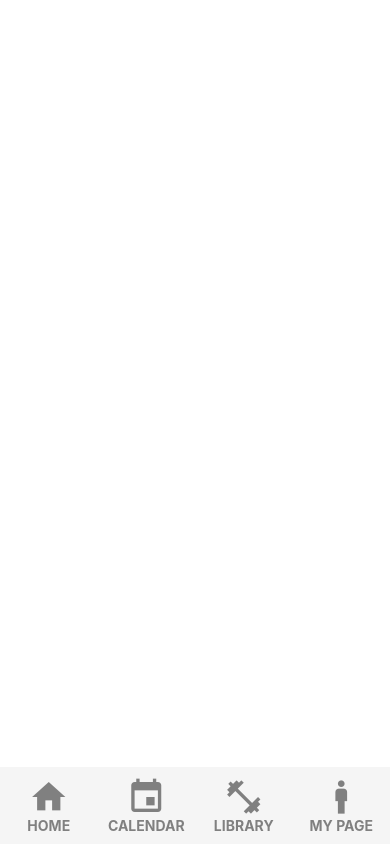
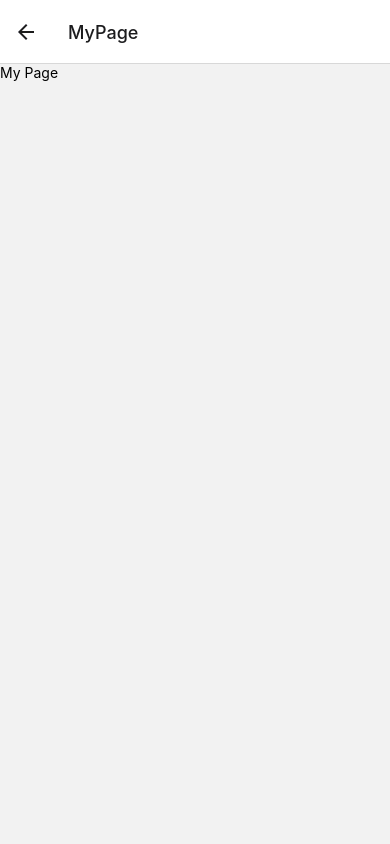
Before and after one commit to ka0824/burn-fit-assignment, a React Native app: screen /MyPage in a window 390 px wide. Built offline with nearby package versions, Linux system fonts and the light colour scheme.

Commit message:
feat: add navigation stack

```diff
--- a/App.js
+++ b/App.js
@@ -1,21 +1,5 @@
-import { StatusBar } from "expo-status-bar";
-import { StyleSheet, Text, View } from "react-native";
-import Navigator from "./src/component/Navigator";
+import Navigation from "./src/navigation/Navigation";
 
 export default function App() {
-  return (
-    <View style={styles.container}>
-      <Navigator></Navigator>
-      <StatusBar style="auto"></StatusBar>
-    </View>
-  );
+  return <Navigation></Navigation>;
 }
-
-const styles = StyleSheet.create({
-  container: {
-    flex: 1,
-    backgroundColor: "#fff",
-    alignItems: "center",
-    justifyContent: "center",
-  },
-});
--- a/src/component/NavBtn.js
+++ b/src/component/NavBtn.js
@@ -1,9 +1,13 @@
 import { TouchableOpacity, Text, StyleSheet } from "react-native";
 import { MaterialCommunityIcons } from "@expo/vector-icons";
 
-const NavBtn = ({ icon, title }) => {
+const NavBtn = ({ icon, title, navigation }) => {
   return (
-    <TouchableOpacity style={styles.container} activeOpacity={1}>
+    <TouchableOpacity
+      style={styles.container}
+      activeOpacity={1}
+      onPress={() => navigation.navigate("title")}
+    >
       <MaterialCommunityIcons
         name={icon}
         size={40}
--- a/src/component/Navigator.js
+++ b/src/component/Navigator.js
@@ -1,13 +1,18 @@
 import { View, Button, StyleSheet } from "react-native";
 import NavBtn from "./NavBtn";
 
-const Navigator = () => {
+const Navigator = ({ navigation }) => {
   return (
     <View style={styles.container}>
-      <NavBtn icon="home" title="HOME"></NavBtn>
-      <NavBtn icon="calendar" title="CALENDAR"></NavBtn>
-      <NavBtn icon="dumbbell" title="LIBRARY"></NavBtn>
-      <NavBtn icon="human-male" title="MY PAGE"></NavBtn>
+      {/* <NavBtn icon="home" title="HOME" navigation={navigation}></NavBtn>
+      <NavBtn icon="calendar" title="CALENDAR" navigation={navigation}></NavBtn>
+      <NavBtn icon="dumbbell" title="LIBRARY" navigation={navigation}></NavBtn>
+      <NavBtn
+        icon="human-male"
+        title="MY PAGE"
+        navigation={navigation}
+      ></NavBtn> */}
+      <Button title="test" onPress={() => navigation.navigate("Home")}></Button>
     </View>
   );
 };
--- /dev/null
+++ b/src/navigation/Navigation.js
@@ -0,0 +1,24 @@
+import { createNativeStackNavigator } from "@react-navigation/native-stack";
+import { NavigationContainer } from "@react-navigation/native";
+
+import Home from "../screens/Home";
+import Calendar from "../screens/Calendar";
+import Library from "../screens/Library";
+import MyPage from "../screens/MyPage";
+
+const Stack = createNativeStackNavigator();
+
+const Navigation = () => {
+  return (
+    <NavigationContainer>
+      <Stack.Navigator initialRouteName="Home">
+        <Stack.Screen name="Home" component={Home} />
+        <Stack.Screen name="Calendar" component={Calendar} />
+        <Stack.Screen name="Library" component={Library} />
+        <Stack.Screen name="MyPage" component={MyPage} />
+      </Stack.Navigator>
+    </NavigationContainer>
+  );
+};
+
+export default Navigation;
--- /dev/null
+++ b/src/screens/Calendar.js
@@ -0,0 +1,7 @@
+import { Text } from "react-native";
+
+const Calendar = () => {
+  return <Text>Calendar</Text>;
+};
+
+export default Calendar;
--- /dev/null
+++ b/src/screens/Home.js
@@ -0,0 +1,7 @@
+import { Text } from "react-native";
+
+const Home = ({ navigation }) => {
+  return <Text>Home</Text>;
+};
+
+export default Home;
--- /dev/null
+++ b/src/screens/Library.js
@@ -0,0 +1,7 @@
+import { Text } from "react-native";
+
+const Library = () => {
+  return <Text>Library</Text>;
+};
+
+export default Library;
--- /dev/null
+++ b/src/screens/MyPage.js
@@ -0,0 +1,7 @@
+import { Text } from "react-native";
+
+const MyPage = () => {
+  return <Text>My Page</Text>;
+};
+
+export default MyPage;
```
Also changed, not shown: package.json (+9 -1 lines), 1 other file (tests, documents, lock files or other folders).
